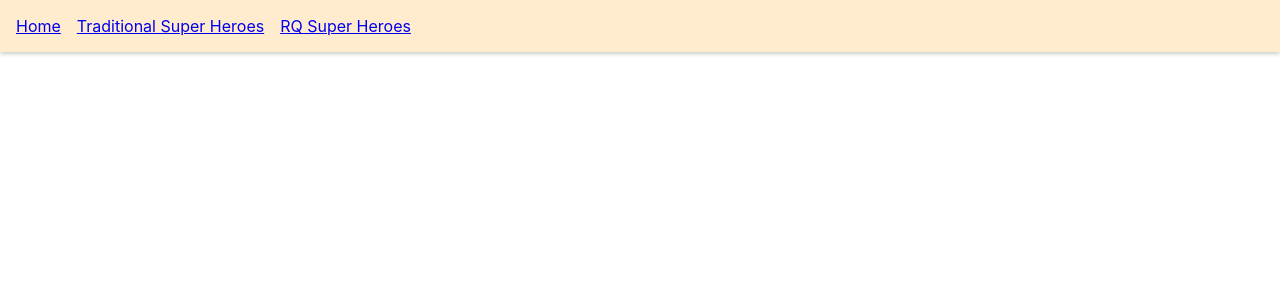
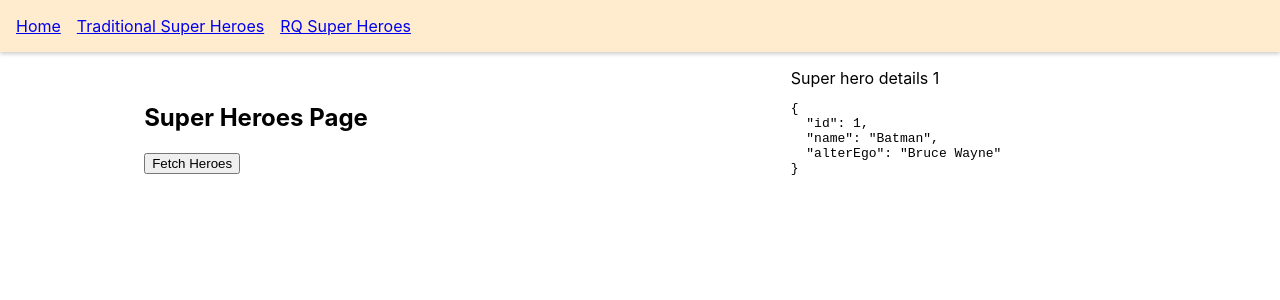
Before and after one commit to kiranojhanp/react-query-tut, a React (Create React App) app: page /rq-super-heroes/1 in a window 1280 px wide. Shown: the top 300 px of the page. Built offline with nearby package versions, Linux system fonts and the light colour scheme; data requests are answered from the project's data file.

Commit message:
fetch by id

```diff
--- a/src/App.tsx
+++ b/src/App.tsx
@@ -4,6 +4,9 @@ import "./App.css"
 
 const HomePage = lazy(() => import("./components/Home.page"))
 const RQSuperHeroesPage = lazy(() => import("./components/RQSuperHeroes.page"))
+const RQSuperHeroDetails = lazy(
+	() => import("./components/RQSuperHeroDetails.page")
+)
 const SuperHeroesPage = lazy(() => import("./components/SuperHeroes.page"))
 
 function App() {
@@ -26,7 +29,9 @@ function App() {
 					</nav>
 					<Routes>
 						<Route path="/super-heroes" element={<SuperHeroesPage />} />
-						<Route path="/rq-super-heroes" element={<RQSuperHeroesPage />} />
+						<Route path="/rq-super-heroes" element={<RQSuperHeroesPage />}>
+							<Route path=":heroID" element={<RQSuperHeroDetails />} />
+						</Route>
 						<Route path="/" element={<HomePage />} />
 					</Routes>
 				</div>
--- /dev/null
+++ b/src/components/RQSuperHeroDetails.page.tsx
@@ -0,0 +1,21 @@
+import { useParams } from "react-router-dom"
+import { useSuperheroDataByID } from "../hooks/useSuperHeroDataByID"
+
+const RQSuperHeroDetails = () => {
+	let { heroID } = useParams()
+	const { data, isLoading, isFetching, isError, error } = useSuperheroDataByID(
+		heroID as string
+	)
+
+	if (isError && error instanceof Error) return <pre>{error.message}</pre>
+	if (isLoading || isFetching) return <h2>Loading...</h2>
+
+	return (
+		<div>
+			<div>Super hero details {heroID}</div>
+			<pre>{JSON.stringify(data, null, 2)}</pre>
+		</div>
+	)
+}
+
+export default RQSuperHeroDetails
--- a/src/components/RQSuperHeroes.page.tsx
+++ b/src/components/RQSuperHeroes.page.tsx
@@ -1,60 +1,29 @@
-import axios from "axios"
-import { useQuery } from "react-query"
-import { z } from "zod"
-
-const superheroSchema = z.object({
-	id: z.number(),
-	name: z.string(),
-	alterEgo: z.string(),
-})
-
-const superheroArray = z.array(superheroSchema)
-
-const getSuperHeroes = async () => {
-	const { data } = await axios.get("http://localhost:4000/superheroes")
-	return superheroArray.parse(data)
-}
-
-const useSuperheroData = () => {
-	return useQuery(["super-heroes-query"], getSuperHeroes, {
-		enabled: false,
-		select: (data) => data.map((hero) => hero.name.toUpperCase()),
-		onSuccess: (data) => {
-			console.log("Perform side effect after data fetching", data)
-		},
-		onError: (error) => {
-			console.log("Perform side effect after encountering error", error)
-		},
-	})
-}
+import { Link, Outlet } from "react-router-dom"
+import { useSuperheroDataOnMount } from "../hooks/useSuperHeroesData"
 
 const RQSuperHeroesPage = () => {
 	const { data, isLoading, isFetching, isError, error, refetch } =
-		useSuperheroData()
+		useSuperheroDataOnMount()
 
-	if (isError && error instanceof Error) {
-		return <pre>{error.message}</pre>
-	}
+	if (isError && error instanceof Error) return <pre>{error.message}</pre>
+	if (isLoading || isFetching) return <h2>Loading...</h2>
+	return (
+		<div className="grid-2">
+			<div>
+				<h2>Super Heroes Page</h2>
+				<button onClick={() => refetch()}>Fetch Heroes</button>
+				<br />
+				{data?.map((hero) => {
+					return (
+						<Link to={`/rq-super-heroes/${hero.id}`} key={hero.id}>
+							<div>{hero.name}</div>
+						</Link>
+					)
+				})}
+			</div>
 
-	if (isLoading || isFetching) {
-		return <h2>Loading...</h2>
-	}
-
-	return (
-		<>
-			<h2>Super Heroes Page</h2>
-			<button onClick={() => refetch()}>Fetch Heroes</button>
-
-			{data?.map((hero) => (
-				<p key={hero}>{hero}</p>
-			))}
-
-			{/* {
-				data?.map((hero) => {
-					return <div key={hero.id}>{hero.name}</div>
-				})
-			} */}
-		</>
+			<Outlet />
+		</div>
 	)
 }
 
--- /dev/null
+++ b/src/hooks/useSuperHeroDataByID.tsx
@@ -0,0 +1,27 @@
+import axios from "axios"
+import { QueryFunctionContext, useQuery } from "react-query"
+import { z } from "zod"
+
+const superheroSchema = z.object({
+	id: z.number(),
+	name: z.string(),
+	alterEgo: z.string(),
+})
+
+const getSuperHeroByID = async ({ queryKey }: QueryFunctionContext) => {
+	const { data } = await axios.get(
+		`http://localhost:4000/superheroes/${queryKey[1]}`
+	)
+	return superheroSchema.parse(data)
+}
+
+export const useSuperheroDataByID = (heroId: string) => {
+	return useQuery(["super-heroes-query-by-id", heroId], getSuperHeroByID, {
+		onSuccess: (data) => {
+			// console.log("Perform side effect after data fetching", data)
+		},
+		onError: (error) => {
+			// console.log("Perform side effect after encountering error", error)
+		},
+	})
+}
--- /dev/null
+++ b/src/hooks/useSuperHeroesData.tsx
@@ -0,0 +1,48 @@
+import axios from "axios"
+import { useQuery } from "react-query"
+import { z } from "zod"
+
+const superheroSchema = z.object({
+	id: z.number(),
+	name: z.string(),
+	alterEgo: z.string(),
+})
+
+const superheroArray = z.array(superheroSchema)
+
+const getSuperHeroes = async () => {
+	const { data } = await axios.get("http://localhost:4000/superheroes")
+	return superheroArray.parse(data)
+}
+
+const useSuperheroData = () => {
+	return useQuery("super-heroes-query", getSuperHeroes, {
+		enabled: false,
+		select: (data) => data.map((hero) => hero.name),
+		onSuccess: (data) => {
+			console.log("Perform side effect after data fetching", data)
+		},
+		onError: (error: Error | undefined) => {
+			console.log("Perform side effect after encountering error", error)
+		},
+	})
+}
+
+/*
+ * get list of superhero
+ * data is fetched when component mounts
+ */
+
+export const useSuperheroDataOnMount = () => {
+	return useQuery("super-heroes-query", getSuperHeroes, {
+		enabled: false,
+		onSuccess: (data) => {
+			// console.log("Perform side effect after data fetching", data)
+		},
+		onError: (error: Error | undefined) => {
+			// console.log("Perform side effect after encountering error", error)
+		},
+	})
+}
+
+export default useSuperheroData
--- a/src/index.css
+++ b/src/index.css
@@ -1,13 +1,19 @@
 body {
-  margin: 0;
-  font-family: -apple-system, BlinkMacSystemFont, 'Segoe UI', 'Roboto', 'Oxygen',
-    'Ubuntu', 'Cantarell', 'Fira Sans', 'Droid Sans', 'Helvetica Neue',
-    sans-serif;
-  -webkit-font-smoothing: antialiased;
-  -moz-osx-font-smoothing: grayscale;
+	margin: 0;
+	font-family: -apple-system, BlinkMacSystemFont, "Segoe UI", "Roboto", "Oxygen",
+		"Ubuntu", "Cantarell", "Fira Sans", "Droid Sans", "Helvetica Neue",
+		sans-serif;
+	-webkit-font-smoothing: antialiased;
+	-moz-osx-font-smoothing: grayscale;
 }
 
 code {
-  font-family: source-code-pro, Menlo, Monaco, Consolas, 'Courier New',
-    monospace;
+	font-family: source-code-pro, Menlo, Monaco, Consolas, "Courier New",
+		monospace;
 }
+
+.grid-2 {
+	display: grid;
+	grid-template-columns: 40% 60%;
+	place-items: center;
+}
```
